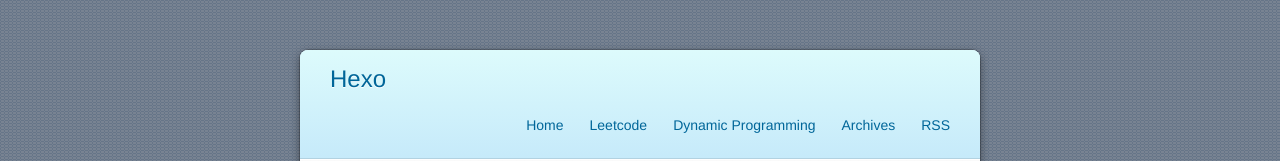
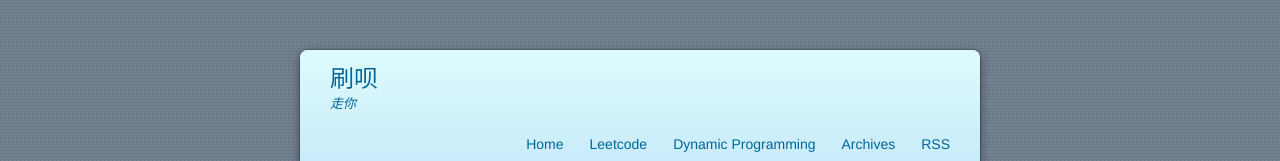
Before and after one commit to ljmBupt/ljmBupt.github.io, a plain HTML site: page index.html in a window 1280 px wide. Shown: the top 161 px of the page. Drawn offline with nearby package versions, Linux system fonts and the light colour scheme; a web font is replaced by a local one.

Commit message:
Site updated: 2015-08-03 23:41:24

```diff
--- a/index.html
+++ b/index.html
@@ -4,23 +4,23 @@
   <meta charset="utf-8">
   <meta http-equiv="X-UA-Compatible" content="chrome=1">
 
-  <title>Hexo</title>
+  <title>刷呗</title>
   <meta name="viewport" content="width=device-width, initial-scale=1, maximum-scale=1, user-scalable=no">
 
     <meta name="author" content="John Doe">
 
 
-  <meta name="description">
+  <meta name="description" content="没事儿刷两下">
 <meta property="og:type" content="website">
-<meta property="og:title" content="Hexo">
+<meta property="og:title" content="刷呗">
 <meta property="og:url" content="http://www.myqsh.cn/index.html">
-<meta property="og:site_name" content="Hexo">
-<meta property="og:description">
+<meta property="og:site_name" content="刷呗">
+<meta property="og:description" content="没事儿刷两下">
 <meta name="twitter:card" content="summary">
-<meta name="twitter:title" content="Hexo">
-<meta name="twitter:description">
+<meta name="twitter:title" content="刷呗">
+<meta name="twitter:description" content="没事儿刷两下">
 
-    <link rel="alternate" href="/atom.xml" title="Hexo" type="application/atom+xml">
+    <link rel="alternate" href="/atom.xml" title="刷呗" type="application/atom+xml">
 
 
     <link rel="icon" type="image/x-icon" href="/favicon.ico">
@@ -34,8 +34,8 @@
   <div class="wrapper">
     <header id="header">
   <div class="title">
-    <h1><a href="/">Hexo</a></h1>
-    <p><a href="/"></a></p>
+    <h1><a href="/">刷呗</a></h1>
+    <p><a href="/">走你</a></p>
   </div>
   <nav class="nav">
     <ul>
```
Also changed, not shown: 2015/08/03/Climbing-Stairs/index.html (+5 -5 lines), 2015/08/03/House-Robber/index.html (+5 -5 lines), 2015/08/03/Unique-Binary-Search-Trees/index.html (+5 -5 lines), archives/2015/08/index.html (+10 -10 lines), archives/2015/index.html (+10 -10 lines), archives/index.html (+10 -10 lines), tags/Dynamic-Programming/index.html (+10 -10 lines), tags/Leetcode/index.html (+10 -10 lines).
